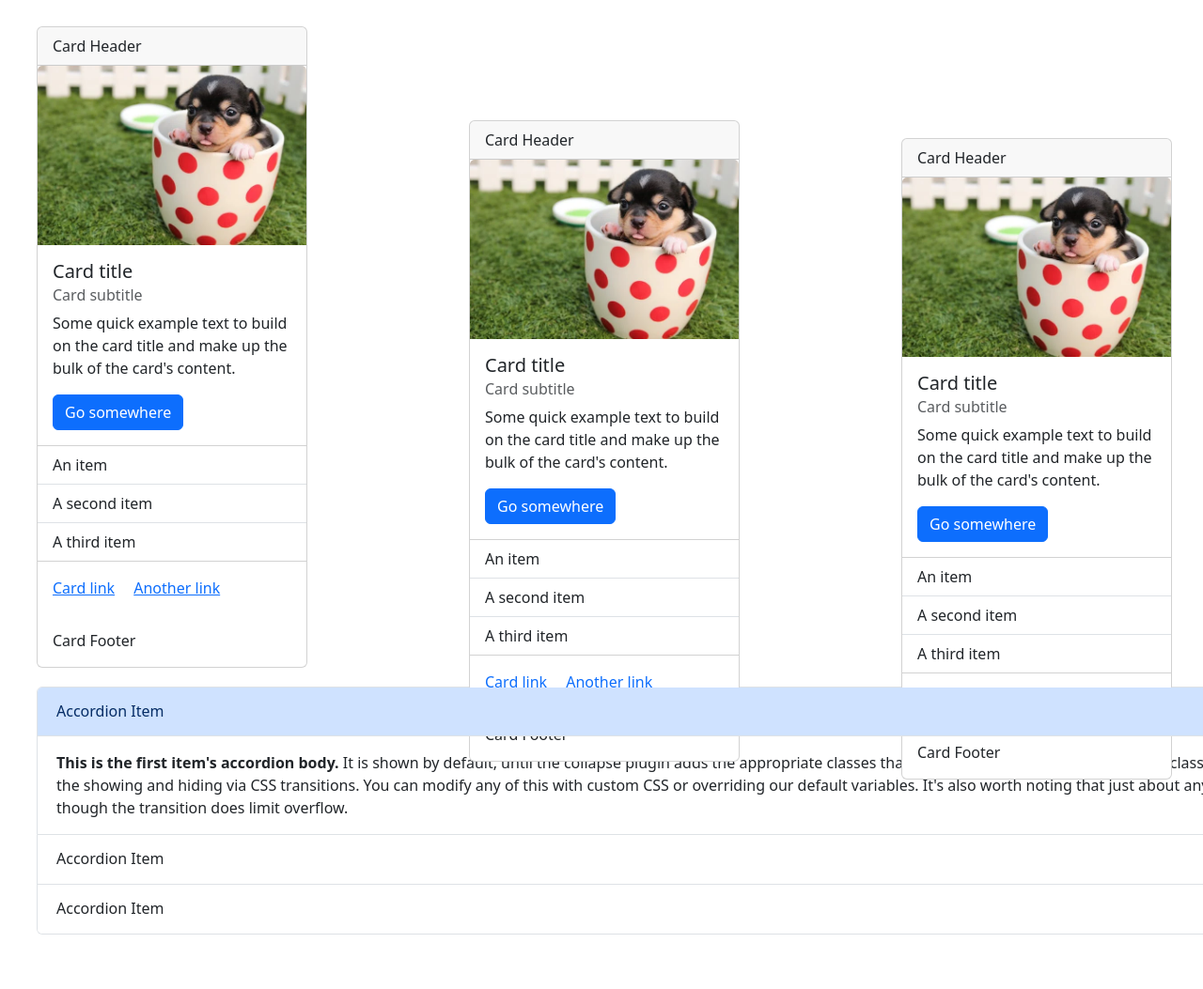
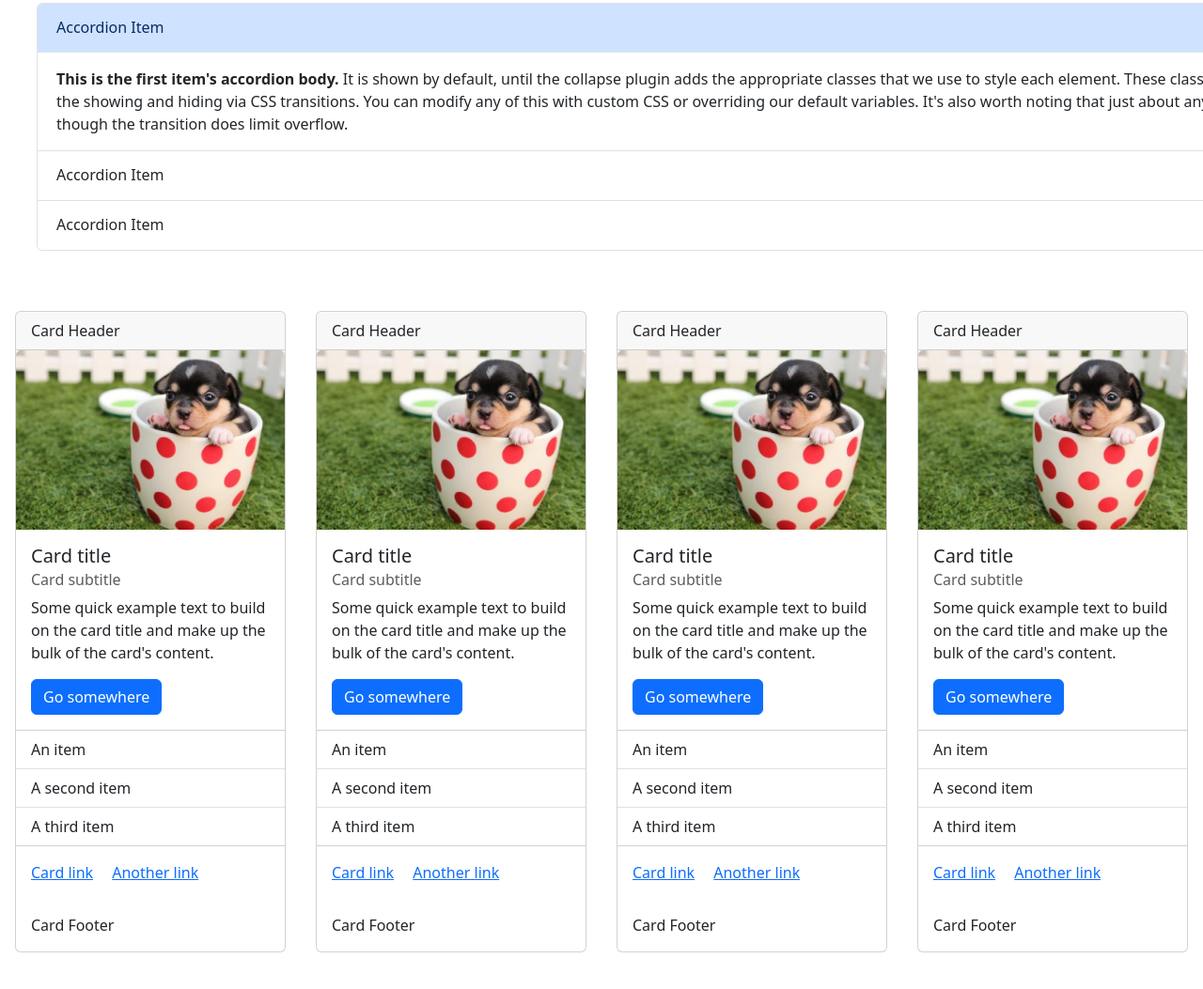
Before and after one commit to Praku023/F1-Module-Test--JAN, a plain HTML site: page index.html in a window 1280 px wide. Shown: the part 517-1570 px from the top of the page at 94% size. Drawn offline with nearby package versions, Linux system fonts and the light colour scheme.

Commit message:
BootStrap

```diff
--- a/index.html
+++ b/index.html
@@ -1,10 +1,11 @@
 <!doctype html>
 <html lang="en">
+    <meta name="viewport" content="width=device-width, initial-scale=1.0">
 
 <head>
     <meta charset="utf-8">
     <meta name="viewport" content="width=device-width, initial-scale=1">
-    <title>F1 Module Test- JAN</title>
+    <title>F1 Contest-3 March</title>
     <link href="https://cdn.jsdelivr.net/npm/bootstrap@5.3.0-alpha1/dist/css/bootstrap.min.css" rel="stylesheet"
         integrity="sha384-GLhlTQ8iRABdZLl6O3oVMWSktQOp6b7In1Zl3/Jr59b6EGGoI1aFkw7cmDA6j6gD" crossorigin="anonymous">
     <link href="style.css" rel="stylesheet">
@@ -93,6 +94,68 @@
             </button>
         </div>
     </div>
+    <!--accordion-->
+    <div class="acc">
+        <div class="accordion" id="accordionExample">
+            <div class="accordion-item">
+                <h2 class="accordion-header" id="headingOne">
+                    <button class="accordion-button" type="button" data-bs-toggle="collapse"
+                        data-bs-target="#collapseOne" aria-expanded="true" aria-controls="collapseOne">
+                        Accordion Item
+                    </button>
+                </h2>
+                <div id="collapseOne" class="accordion-collapse collapse show" aria-labelledby="headingOne"
+                    data-bs-parent="#accordionExample">
+                    <div class="accordion-body">
+                        <strong>This is the first item's accordion body.</strong> It is shown by default, until the
+                        collapse plugin adds the appropriate classes that we use to style each element. These classes
+                        control the overall appearance, as well as the showing and hiding via CSS transitions. You can
+                        modify any of this with custom CSS or overriding our default variables. It's also worth noting
+                        that just about any HTML can go within the <code>.accordion-body</code>, though the transition
+                        does limit overflow.
+                    </div>
+                </div>
+            </div>
+            <div class="accordion-item">
+                <h2 class="accordion-header" id="headingTwo">
+                    <button class="accordion-button collapsed" type="button" data-bs-toggle="collapse"
+                        data-bs-target="#collapseTwo" aria-expanded="false" aria-controls="collapseTwo">
+                        Accordion Item
+                    </button>
+                </h2>
+                <div id="collapseTwo" class="accordion-collapse collapse" aria-labelledby="headingTwo"
+                    data-bs-parent="#accordionExample">
+                    <div class="accordion-body">
+                        <strong>This is the second item's accordion body.</strong> It is hidden by default, until the
+                        collapse plugin adds the appropriate classes that we use to style each element. These classes
+                        control the overall appearance, as well as the showing and hiding via CSS transitions. You can
+                        modify any of this with custom CSS or overriding our default variables. It's also worth noting
+                        that just about any HTML can go within the <code>.accordion-body</code>, though the transition
+                        does limit overflow.
+                    </div>
+                </div>
+            </div>
+            <div class="accordion-item">
+                <h2 class="accordion-header" id="headingThree">
+                    <button class="accordion-button collapsed" type="button" data-bs-toggle="collapse"
+                        data-bs-target="#collapseThree" aria-expanded="false" aria-controls="collapseThree">
+                        Accordion Item
+                    </button>
+                </h2>
+                <div id="collapseThree" class="accordion-collapse collapse" aria-labelledby="headingThree"
+                    data-bs-parent="#accordionExample">
+                    <div class="accordion-body">
+                        <strong>This is the third item's accordion body.</strong> It is hidden by default, until the
+                        collapse plugin adds the appropriate classes that we use to style each element. These classes
+                        control the overall appearance, as well as the showing and hiding via CSS transitions. You can
+                        modify any of this with custom CSS or overriding our default variables. It's also worth noting
+                        that just about any HTML can go within the <code>.accordion-body</code>, though the transition
+                        does limit overflow.
+                    </div>
+                </div>
+            </div>
+        </div>
+    </div>
     <!--Bootstrap Cards-->
     <div class="cardmain">
         <div class="card0">
@@ -176,71 +239,37 @@
                 </div>
             </div>
         </div>
+        <div class="card3">
+            <div class="card" style="width: 18rem;">
+                <div class="card-header">
+                    Card Header
+                </div>
+                <img src="img3.webp" class="card-img-top" alt="...">
+                <div class="card-body">
+                    <h5 class="card-title">Card title</h5>
+                    <h6 class="card-subtitle mb-2 text-muted">Card subtitle</h6>
+                    <p class="card-text">Some quick example text to build on the card title and make up the bulk of the
+                        card's content.</p>
+                    <a href="#" class="btn btn-primary">Go somewhere</a>
+                </div>
+                <ul class="list-group list-group-flush">
+                    <li class="list-group-item">An item</li>
+                    <li class="list-group-item">A second item</li>
+                    <li class="list-group-item">A third item</li>
+                </ul>
+                <div class="card-body">
+                    <a href="#" class="card-link">Card link</a>
+                    <a href="#" class="card-link">Another link</a>
+                </div>
+                <div class="card-body">
+                    <footer class="card-link">Card Footer</footer>
+                </div>
+            </div>
+        </div>
 
     </div>
 
-    <!--accordion-->
-    <div class="acc">
-        <div class="accordion" id="accordionExample">
-            <div class="accordion-item">
-                <h2 class="accordion-header" id="headingOne">
-                    <button class="accordion-button" type="button" data-bs-toggle="collapse"
-                        data-bs-target="#collapseOne" aria-expanded="true" aria-controls="collapseOne">
-                        Accordion Item
-                    </button>
-                </h2>
-                <div id="collapseOne" class="accordion-collapse collapse show" aria-labelledby="headingOne"
-                    data-bs-parent="#accordionExample">
-                    <div class="accordion-body">
-                        <strong>This is the first item's accordion body.</strong> It is shown by default, until the
-                        collapse plugin adds the appropriate classes that we use to style each element. These classes
-                        control the overall appearance, as well as the showing and hiding via CSS transitions. You can
-                        modify any of this with custom CSS or overriding our default variables. It's also worth noting
-                        that just about any HTML can go within the <code>.accordion-body</code>, though the transition
-                        does limit overflow.
-                    </div>
-                </div>
-            </div>
-            <div class="accordion-item">
-                <h2 class="accordion-header" id="headingTwo">
-                    <button class="accordion-button collapsed" type="button" data-bs-toggle="collapse"
-                        data-bs-target="#collapseTwo" aria-expanded="false" aria-controls="collapseTwo">
-                        Accordion Item
-                    </button>
-                </h2>
-                <div id="collapseTwo" class="accordion-collapse collapse" aria-labelledby="headingTwo"
-                    data-bs-parent="#accordionExample">
-                    <div class="accordion-body">
-                        <strong>This is the second item's accordion body.</strong> It is hidden by default, until the
-                        collapse plugin adds the appropriate classes that we use to style each element. These classes
-                        control the overall appearance, as well as the showing and hiding via CSS transitions. You can
-                        modify any of this with custom CSS or overriding our default variables. It's also worth noting
-                        that just about any HTML can go within the <code>.accordion-body</code>, though the transition
-                        does limit overflow.
-                    </div>
-                </div>
-            </div>
-            <div class="accordion-item">
-                <h2 class="accordion-header" id="headingThree">
-                    <button class="accordion-button collapsed" type="button" data-bs-toggle="collapse"
-                        data-bs-target="#collapseThree" aria-expanded="false" aria-controls="collapseThree">
-                        Accordion Item
-                    </button>
-                </h2>
-                <div id="collapseThree" class="accordion-collapse collapse" aria-labelledby="headingThree"
-                    data-bs-parent="#accordionExample">
-                    <div class="accordion-body">
-                        <strong>This is the third item's accordion body.</strong> It is hidden by default, until the
-                        collapse plugin adds the appropriate classes that we use to style each element. These classes
-                        control the overall appearance, as well as the showing and hiding via CSS transitions. You can
-                        modify any of this with custom CSS or overriding our default variables. It's also worth noting
-                        that just about any HTML can go within the <code>.accordion-body</code>, though the transition
-                        does limit overflow.
-                    </div>
-                </div>
-            </div>
-        </div>
-    </div>
+
     <!--Table-->
     <table class="table caption-top">
 
--- a/style.css
+++ b/style.css
@@ -17,12 +17,19 @@ span {
 }
 table {
   position: absolute;
-  width: 1650px;
+  width: 160px;
   height: 451px;
   left: 39px;
-  top: 240vh;
+  top: 250vh;
 }
-.card0 {
+.cardmain
+{
+  display:flex;
+  flex-direction: row;
+  justify-content: space-around;
+  margin-top: 5%;
+  }
+/*.card0 {
   margin-top: 45px;
   width: 530px;
   margin-left: 39px;
@@ -53,6 +60,20 @@ table {
   left: 959px;
   top: 73vh;
 }
+.card3 {
+  margin-top: 10vh;
+  display: flex;
+  flex-direction: column;
+  align-items: flex-start;
+  padding: 0px;
+
+  position: absolute;
+  width: 630px;
+  height: 775px;
+  left: 959px;
+  top: 73vh;
+}*/
+
 .acc {
   margin-top: 20px;
   margin-left: 39px;
@@ -69,3 +90,24 @@ table {
 .d-flex {
   margin-left: 620px;
 }
+
+/*media Tag*/
+/*card*/
+@media (min-width:200) , (max-width:500)
+{  .acc
+  {
+    height: 30px;
+  }
+  .cardmain
+  {
+    display:flex;
+    flex-direction: column;
+  }
+  .table caption-top
+  {
+    margin-top: 2%;
+    width: auto;
+  }
+
+
+}
```
